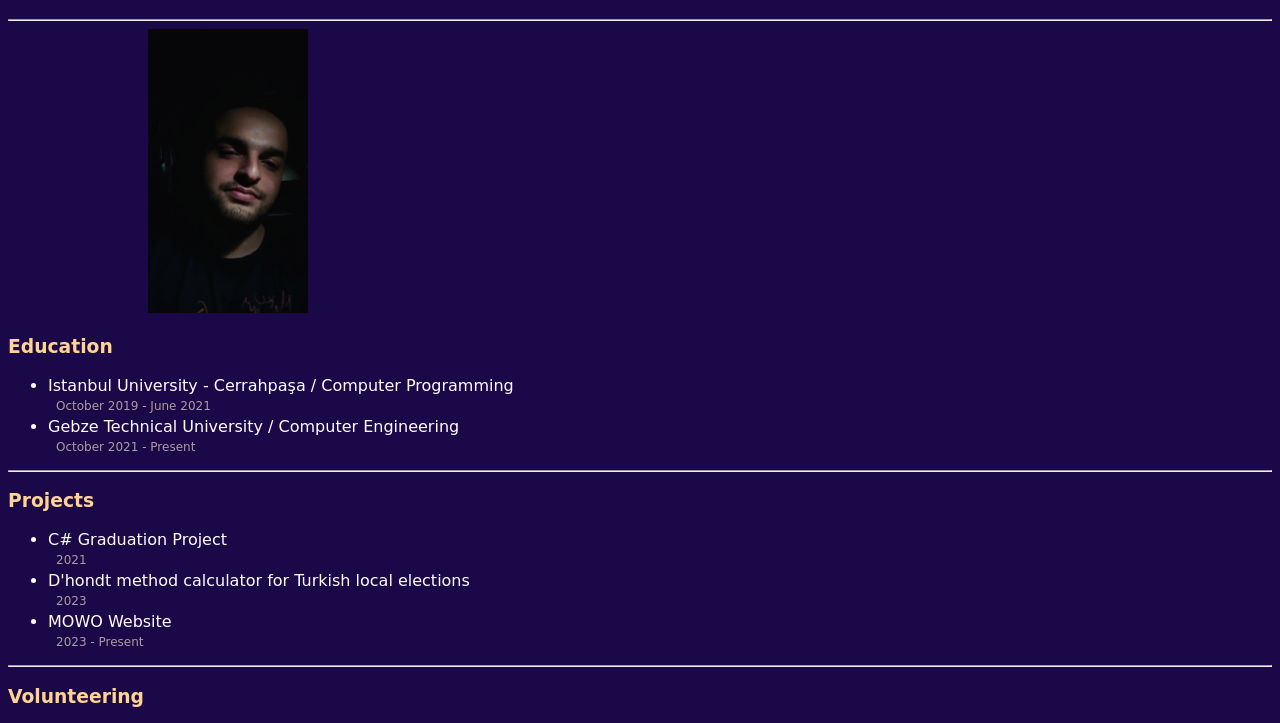
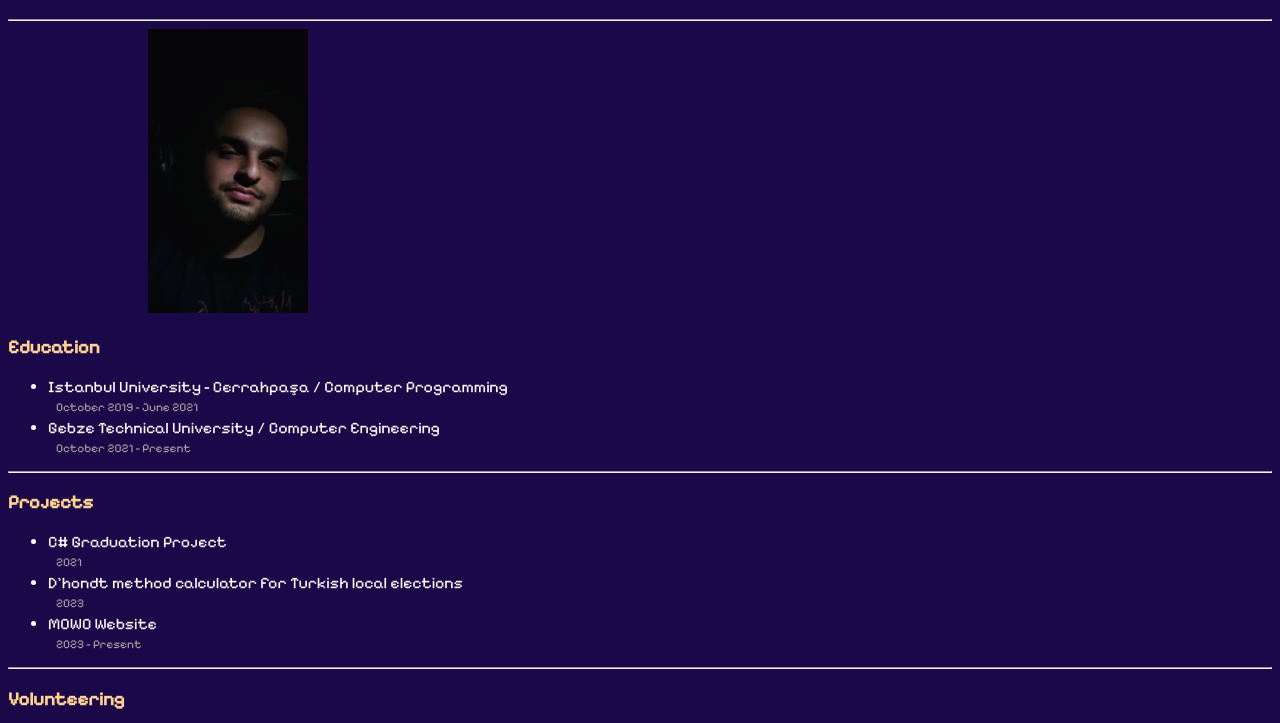
Before and after one commit to tugtagfatih/myresume1, a plain HTML site: page index.html in a window 1280 px wide. Shown: the part 67-790 px from the top of the page. Drawn offline with Linux system fonts and the light colour scheme.

Commit message:
Update index.html

```diff
--- a/index.html
+++ b/index.html
@@ -1,6 +1,9 @@
 <!DOCTYPE html>
 <html draggable="false" lang="en">
 <head>
+<link rel="preconnect" href="https://fonts.googleapis.com">
+<link rel="preconnect" href="https://fonts.gstatic.com" crossorigin>
+<link href="https://fonts.googleapis.com/css2?family=Pixelify+Sans&display=swap" rel="stylesheet">
   <link rel="stylesheet" href="./styles.css">
  <meta charset="UTF-8">
  <meta name="viewport" content="width=device-width, initial-scale=1.0">
```
